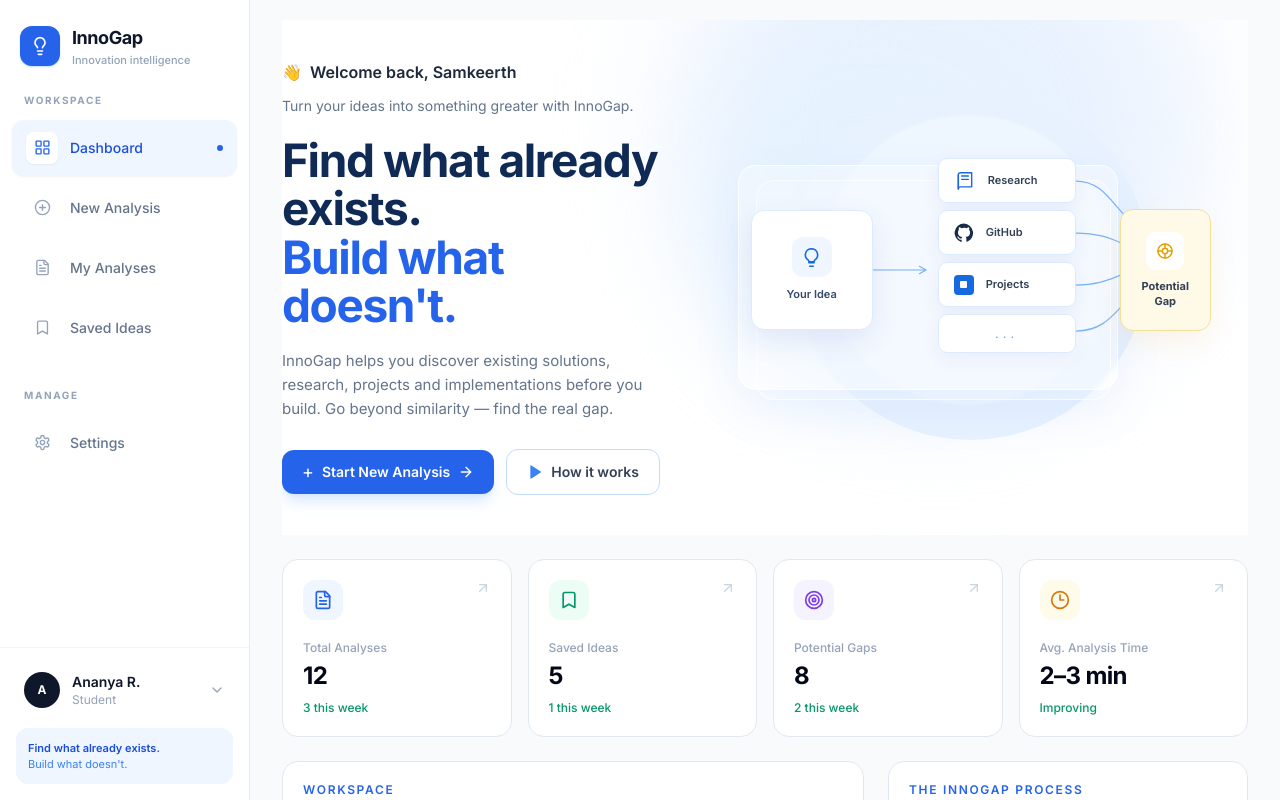
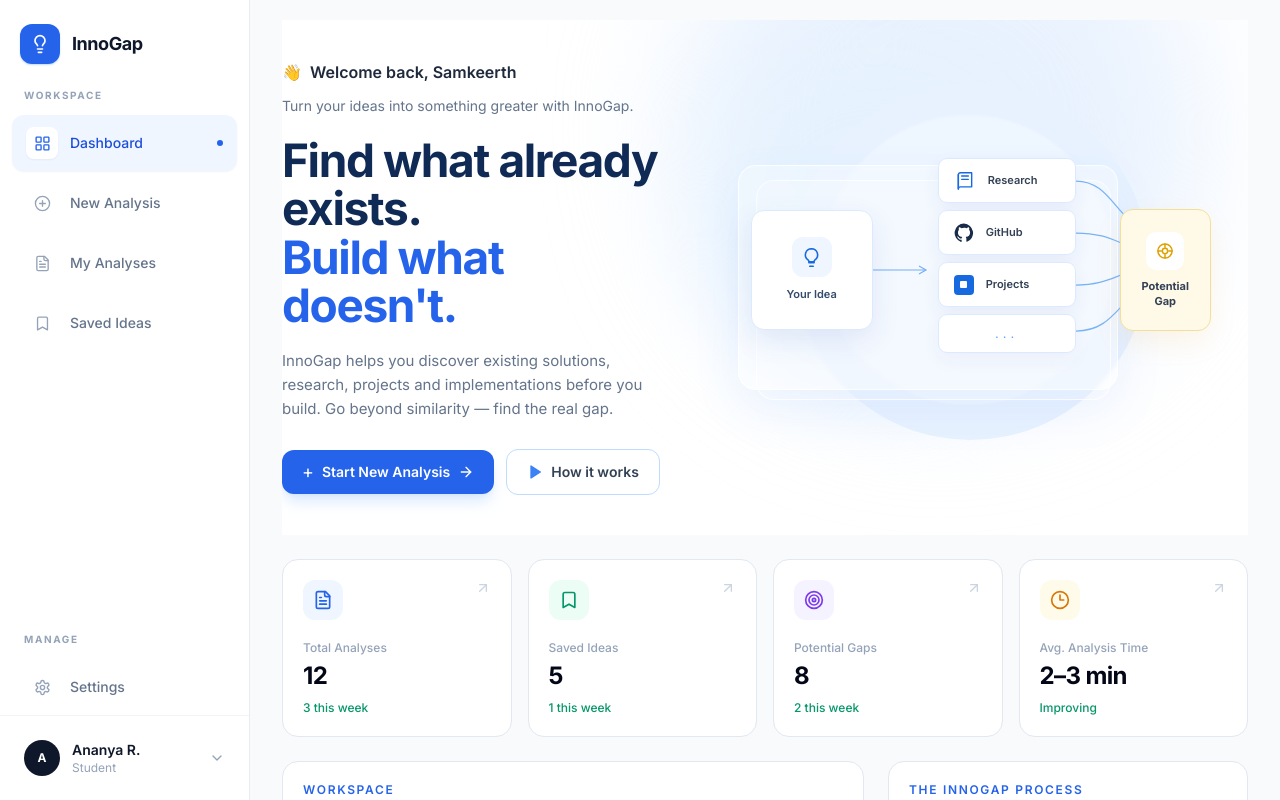
Before and after one commit to samkeerth07-lgtm/InnoGap, a React (Vite) app in the folder Frontend/: page / in a window 1280 px wide. Built offline with nearby package versions, Linux system fonts and the light colour scheme.

Commit message:
Move sidebar management actions to footer

```diff
--- a/Frontend/src/components/Sidebar.jsx
+++ b/Frontend/src/components/Sidebar.jsx
@@ -35,15 +35,13 @@ export default function Sidebar({
             <p className="text-lg font-bold tracking-tight text-slate-900">
               InnoGap
             </p>
-            <p className="text-[11px] font-medium text-slate-400">
-              Innovation intelligence
-            </p>
+
           </div>
         </div>
       </div>
 
       {/* Navigation */}
-      <div className="flex-1 px-3">
+      <div className="flex flex-1 flex-col px-3">
         <p className="mb-3 px-3 text-[10px] font-bold uppercase tracking-[0.16em] text-slate-400">
           Workspace
         </p>
@@ -86,8 +84,7 @@ export default function Sidebar({
           })}
         </nav>
 
-        {/* Secondary navigation */}
-        <div className="mt-8">
+        <div className="mt-auto pt-8">
           <p className="mb-3 px-3 text-[10px] font-bold uppercase tracking-[0.16em] text-slate-400">
             Manage
           </p>
@@ -126,14 +123,7 @@ export default function Sidebar({
           <ChevronDown className="h-4 w-4 text-slate-400" />
         </button>
 
-        <div className="mt-3 rounded-xl bg-blue-50 px-3 py-3">
-          <p className="text-[11px] font-semibold leading-4 text-blue-700">
-            Find what already exists.
-          </p>
-          <p className="text-[11px] leading-4 text-blue-500">
-            Build what doesn't.
-          </p>
-        </div>
+
       </div>
     </aside>
   )
```
